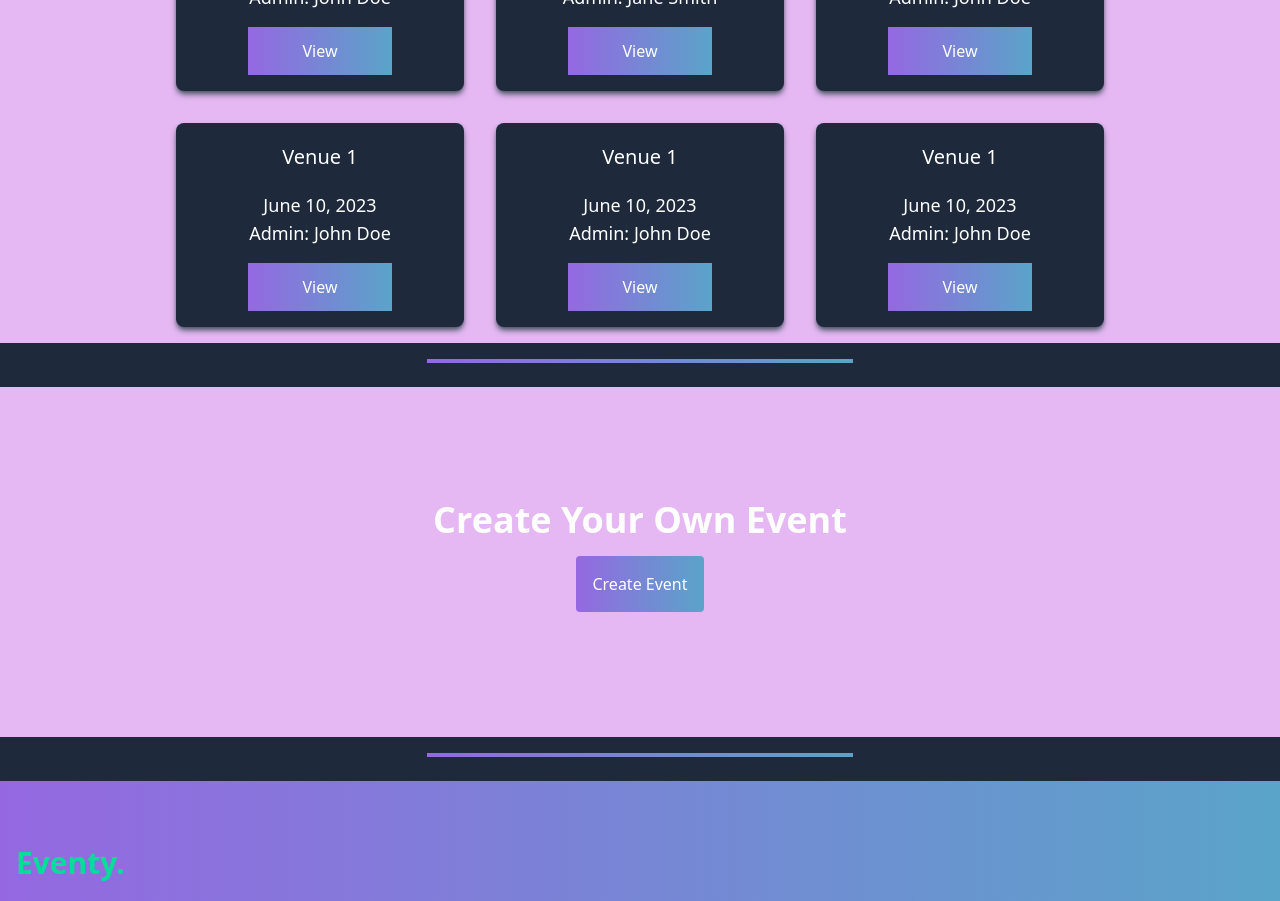
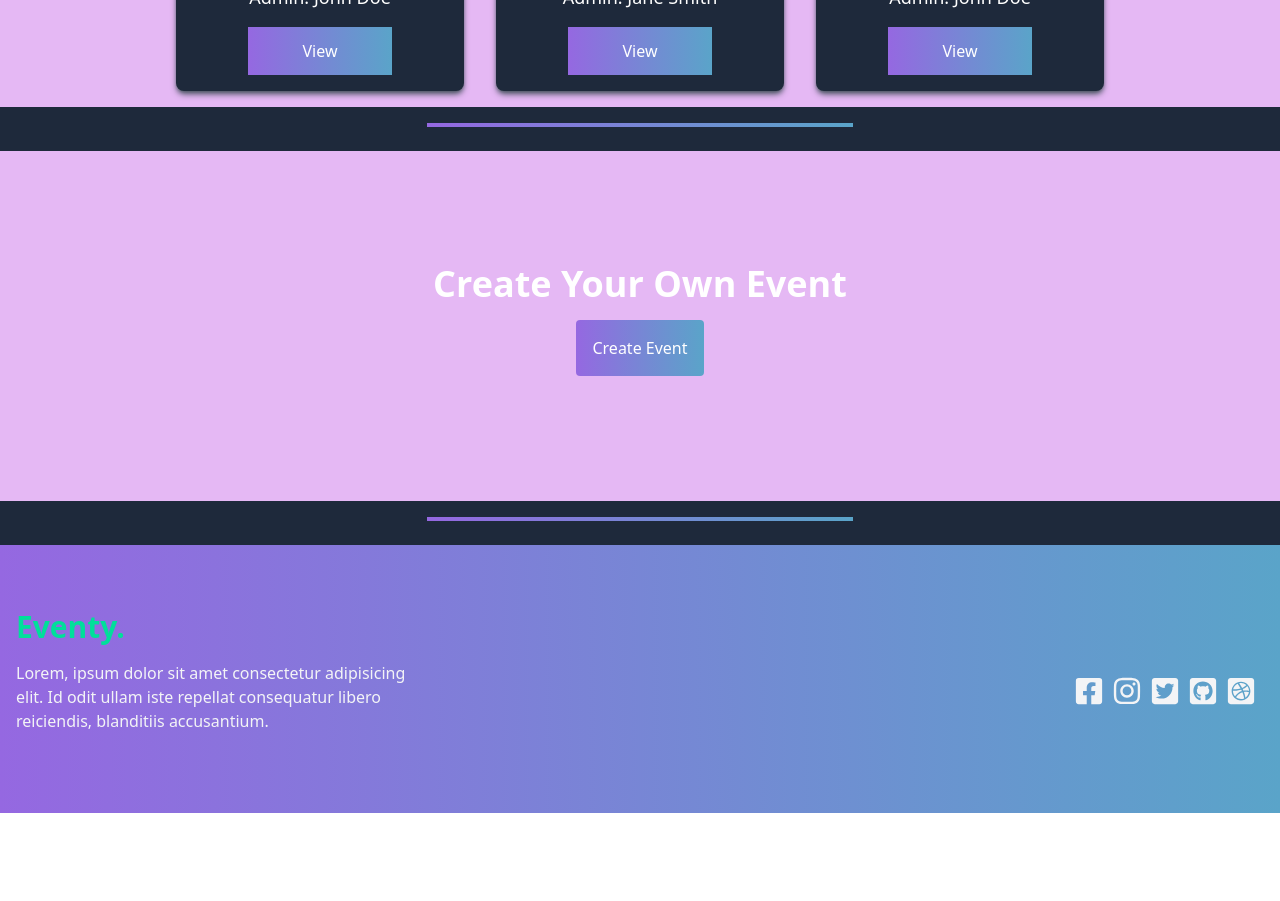
Before and after one commit to Pratik772846/EventWizard-frontend, a React (Vite) app: page /home in a window 1280 px wide. Shown: the part 1060-1961 px from the top of the page. After the commit the page ends 1873 px from the top, so only its background shows below. Built offline with nearby package versions, Linux system fonts and the light colour scheme; sample sign-in values are in the browser's storage.

Commit message:
refresh token hook added

```diff
--- a/src/components/Home/components/Cards.jsx
+++ b/src/components/Home/components/Cards.jsx
@@ -1,54 +1,84 @@
 // import React from 'react';
+import axios from "axios";
 import Refresh from "../../../hooks/useRefreshtoken";
 
 const Cards = () => {
   const cards = [
     {
-      id: 1,
+      id: '6476ecafe5d704c1ee3e56cb',
       venue: 'Venue 1',
       date: 'June 1, 2023',
       admin: 'John Doe',
 
     },
     {
-      id: 2,
+      id: '6476ed81e5d704c1ee3e56d0',
       venue: 'Venue 1',
       date: 'June 5, 2023',
       admin: 'Jane Smith',
 
     },
     {
-      id: 3,
+      id: '64771347ac80f8efc3ba4a13',
       venue: 'Venue 1',
       date: 'June 10, 2023',
       admin: 'John Doe',
 
     },
-    {
-        id: 4,
-        venue: 'Venue 1',
-        date: 'June 10, 2023',
-        admin: 'John Doe',
+    // {
+    //     id: '6476ed81e5d704c1ee3e56d0',
+    //     venue: 'Venue 1',
+    //     date: 'June 10, 2023',
+    //     admin: 'John Doe',
 
-      },
-      {
-        id: 5,
-        venue: 'Venue 1',
-        date: 'June 10, 2023',
-        admin: 'John Doe',
+    //   },
+    //   {
+    //     id: '6476ecafe5d704c1ee3e56cb',
+    //     venue: 'Venue 1',
+    //     date: 'June 10, 2023',
+    //     admin: 'John Doe',
 
-      },
-      {
-        id: 6,
-        venue: 'Venue 1',
-        date: 'June 10, 2023',
-        admin: 'John Doe',
+    //   },
+    //   {
+    //     id: '64771347ac80f8efc3ba4a13',
+    //     venue: 'Venue 1',
+    //     date: 'June 10, 2023',
+    //     admin: 'John Doe',
 
-      },
+    //   },
   ];
 
-  const handleClick = ()=>{
-    Refresh();
+  const handleClick = async()=>{
+    const accessToken= await Refresh();
+    console.log(accessToken);
+
+    const userId  = sessionStorage.getItem('id');
+    console.log(userId);
+
+    const config = {
+      headers:{
+        'authorization' : accessToken
+      }
+    }
+
+    try {
+      const events = await axios.post("https://eventwizard-backend.onrender.com/events",{
+        id:userId
+      },config);
+      console.log(events);
+    } catch (error) {
+      console.error(error);
+    }
+    // try {
+    //   const call = await axios.get("https://eventwizard-backend.onrender.com/events",{
+    //     headers: {
+    //       Authorization: `Bearer ${accessToken}`,
+    //     },
+    //   })
+    //   console.log(call);
+    // } catch (error) {
+    //   console.error(error);
+    // }
   }
 
   return (
--- a/src/components/Login/Login.jsx
+++ b/src/components/Login/Login.jsx
@@ -72,6 +72,7 @@ const Login = () => {
 
             // await Login();
             state.isAuthenticated = true;
+            sessionStorage.setItem('id',response?.data?.id);
             sessionStorage.setItem('refreshToken',response?.data?.refreshToken);
             sessionStorage.setItem('isAuthenticated',true);
             console.log(state);
--- a/src/hooks/useRefreshtoken.jsx
+++ b/src/hooks/useRefreshtoken.jsx
@@ -5,11 +5,14 @@ const Refresh =async()=>{
     try {
 
     const refreshToken = sessionStorage.getItem('refreshToken');
-    console.log(refreshToken);
+    // console.log(refreshToken);
     const refresh = await axios.post("https://eventwizard-backend.onrender.com/tokens/refresh",{
         refreshToken:refreshToken
     });
-    console.log(refresh);
+    const val = refresh?.data?.token;
+    // console.log(val);
+
+    return val;
     } catch (error) {
         console.error(error);
     }
```
